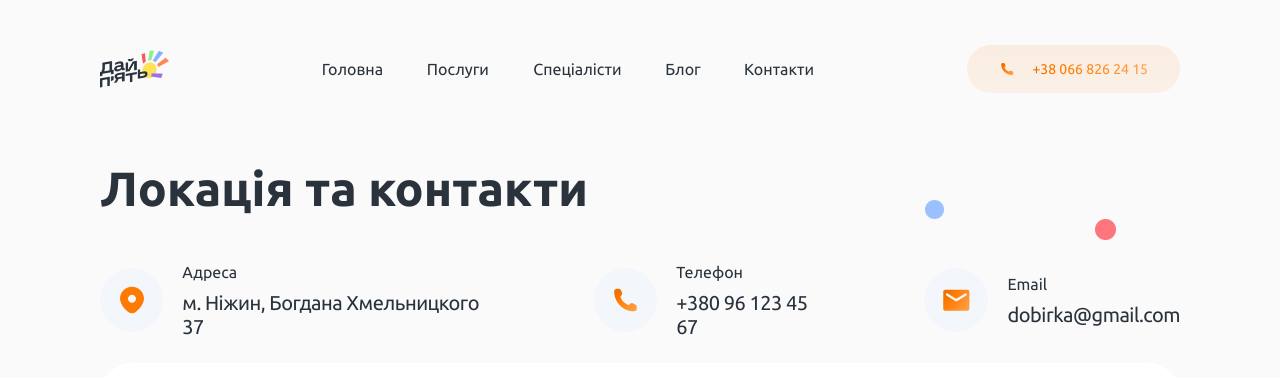
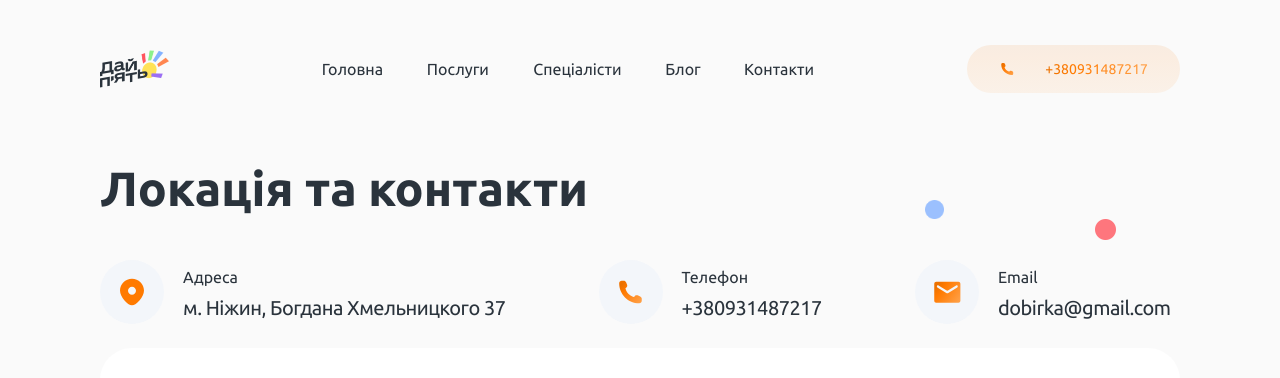
Before and after one commit to inc-dev-web/daifive-com, a Next.js app: page /contact in a window 1280 px wide. Shown: the top 378 px of the page. Built offline with nearby package versions, Linux system fonts and the light colour scheme; grey boxes are pictures that could not be loaded.

Commit message:
fix: typos

```diff
--- a/app/contact/page.jsx
+++ b/app/contact/page.jsx
@@ -10,7 +10,7 @@ import email from '@/public/image/icon/email.svg';
 export default function Contact() {
 	const items = [
 		{ title: 'Адреса', description: 'м. Ніжин, Богдана Хмельницкого 37', icon: marker },
-		{ title: 'Телефон', description: '+380 96 123 45 67', icon: phone },
+		{ title: 'Телефон', description: '+380931487217', icon: phone },
 		{ title: 'Email', description: 'dobirka@gmail.com', icon: email },
 	];
 
--- a/components/Header/index.jsx
+++ b/components/Header/index.jsx
@@ -15,7 +15,7 @@ export function Header() {
 						Забезпечте своїй дитині <span className="text-customBottomLine">успішне</span> майбутнє
 					</h1>
 					<p className="text-xs md:text-base lg:text-left mt-4 lg:mt-6 lg:mb-12 text-[#2A333CB2] min-w-[300px] max-w-[700px] text-center">
-						&quot;Ми - &quot;Дай пять&quot; - це корекційно-реабілітацыйний центр, який працює з дітьми з порушеннями психічного та мовленнєвого розвитку.
+						Ми - &quot;Дай пять&quot; - це корекційно-реабілітаційний центр, який працює з дітьми з порушеннями психічного та мовленнєвого розвитку.
 					</p>
 				</div>
 				<button className="lg:flex justify-center items-center hidden bg-customOrange rounded-[60px] text-base h-[56px] w-[286px] text-[#FAFAFA] lg:mb-[90px] customBoxShadowOrange">
--- a/components/Navbar/index.jsx
+++ b/components/Navbar/index.jsx
@@ -68,7 +68,7 @@ export function Navbar() {
 				/>
 			</button>
 			<a
-				href="tel:+380668262415"
+				href="tel:+380931487217"
 				className="md:flex hidden h-[48px] flex-row items-center w-[213px] justify-between py-[16px] px-[32px] text-sm bg-customOrangeLight rounded-[60px]"
 			>
 				<button className="flex items-center justify-between w-full h-full">
@@ -76,7 +76,7 @@ export function Navbar() {
 						src={iconPhone}
 						alt="phone"
 					/>
-						<span className='text-customOrange'>+38 066 826 24 15</span>
+						<span className='text-customOrange'>+380931487217</span>
 				</button>
 			</a>
 		</header>
```
